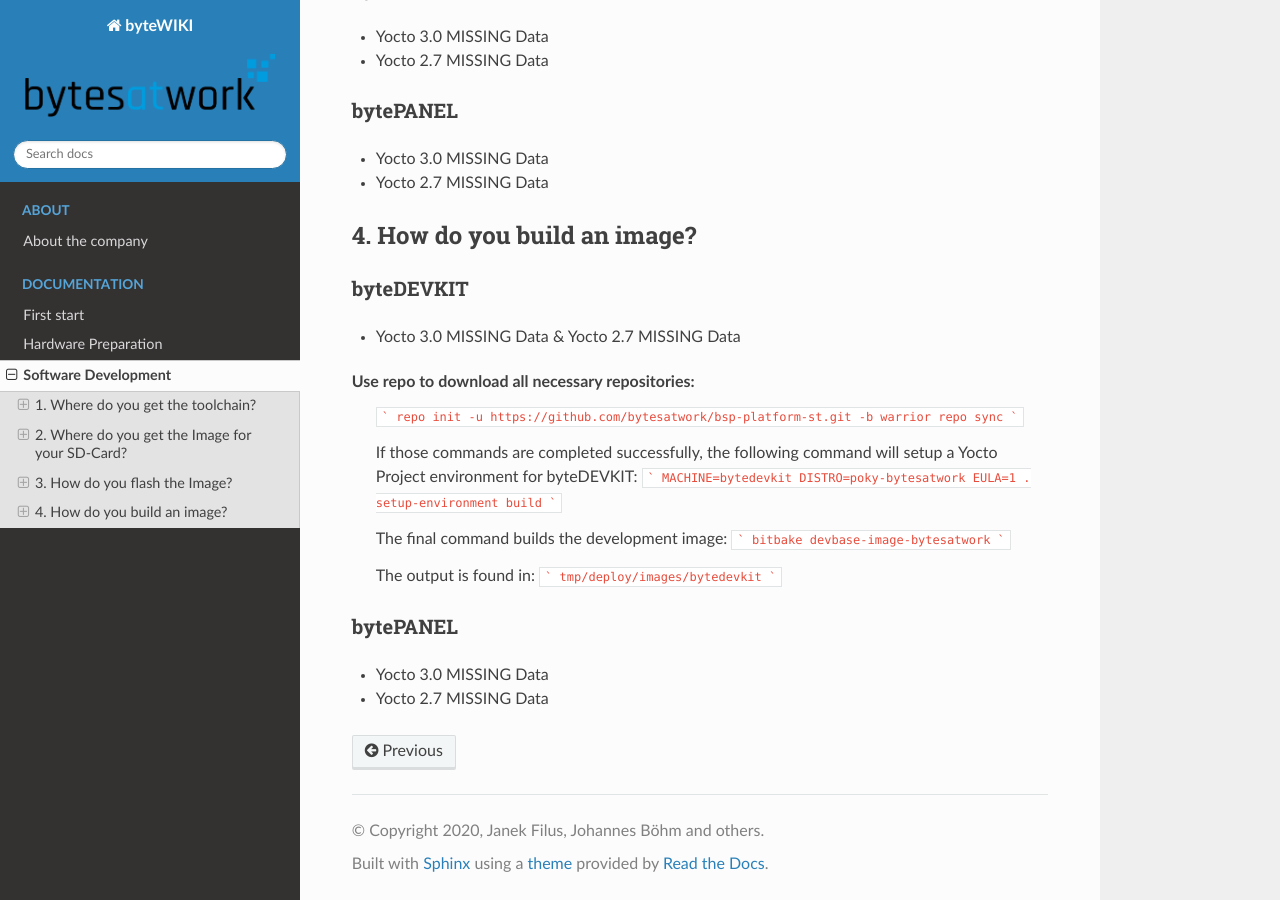
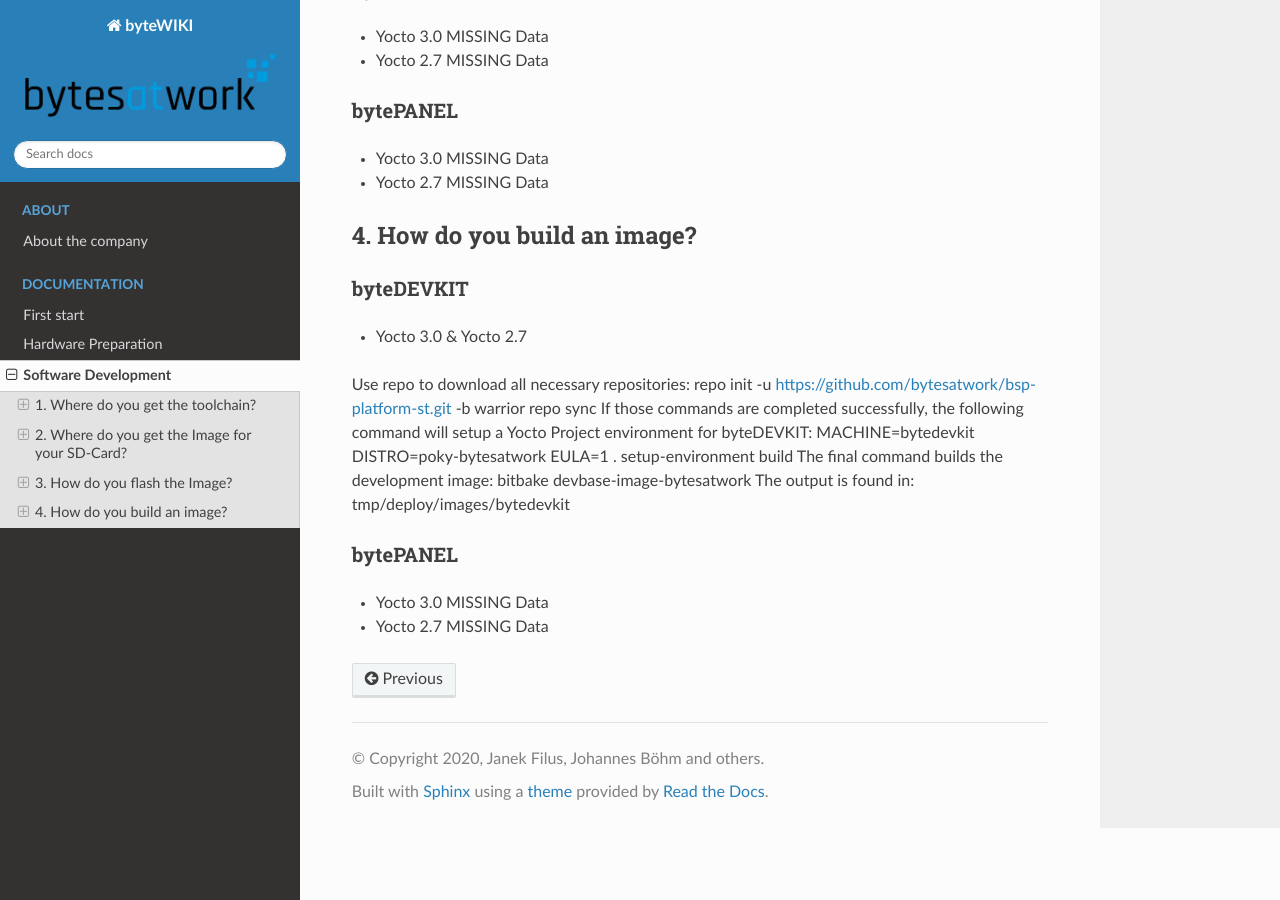
Before and after one commit to jfilus/byteWIKI, a Sphinx documentation site: the page built from docs/source/softwaredevelopment.rst, in a window 1280 px wide and 900 px high, scrolled down 1009 px. Built offline with Sphinx 7.4.7 and the Read the Docs theme 2.0.0, drawn with Linux system fonts in a browser that asks for light colours; pages that are not in the unit, such as notebooks, are missing from menus.

Commit message:
Update softwaredevelopment.rst

````diff
--- a/docs/source/softwaredevelopment.rst
+++ b/docs/source/softwaredevelopment.rst
@@ -68,26 +68,17 @@
 byteDEVKIT
 ----------
 
-* Yocto 3.0 MISSING Data & Yocto 2.7 MISSING Data
+* Yocto 3.0 & Yocto 2.7
+
 Use repo to download all necessary repositories:
-	```
-	repo init -u https://github.com/bytesatwork/bsp-platform-st.git -b warrior repo sync
-	```
+repo init -u https://github.com/bytesatwork/bsp-platform-st.git -b warrior repo sync
+If those commands are completed successfully, the following command will setup a Yocto Project environment for byteDEVKIT:
+MACHINE=bytedevkit DISTRO=poky-bytesatwork EULA=1 . setup-environment build
+The final command builds the development image:
+bitbake devbase-image-bytesatwork
+The output is found in:
+tmp/deploy/images/bytedevkit
 
-	If those commands are completed successfully, the following command will setup a Yocto Project environment for byteDEVKIT:
-	```
-	MACHINE=bytedevkit DISTRO=poky-bytesatwork EULA=1 . setup-environment build
-	```
-
-	The final command builds the development image:
-	```
-	bitbake devbase-image-bytesatwork
-	```
-
-	The output is found in:
-	```
-	tmp/deploy/images/bytedevkit
-	```
 
 bytePANEL
 ---------
````
